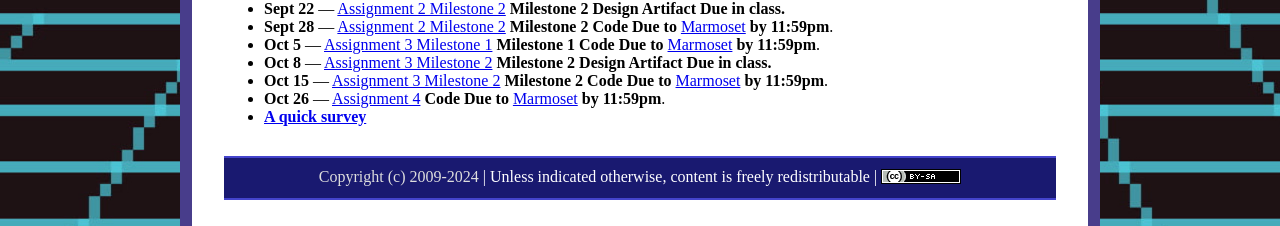
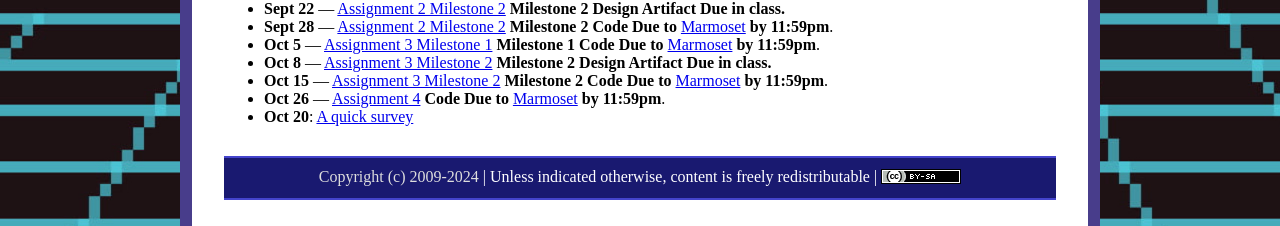
Before and after one commit to ycpcs/cs101-fall2026, a Jekyll site: the page built from index.md, in a window 1280 px wide. Shown: the part 671-897 px from the top of the page. Built offline with Jekyll 4.4.1, drawn with Linux system fonts in a browser that asks for light colours.

Commit message:
Update index.md

```diff
--- a/index.md
+++ b/index.md
@@ -37,7 +37,7 @@
 * **Oct 8** &mdash; [Assignment 3 Milestone 2](assign/assign03.html) **Milestone 2 Design Artifact Due in class.**
 * **Oct 15** &mdash; [Assignment 3 Milestone 2](assign/assign03.html) **Milestone 2 Code Due to** [Marmoset](https://cs.ycp.edu/marmoset) **by 11:59pm**.
 * **Oct 26** &mdash; [Assignment 4](assign/assign04.html) **Code Due to** [Marmoset](https://cs.ycp.edu/marmoset) **by 11:59pm**.
-* **[A quick survey](https://ycp.co1.qualtrics.com/jfe/form/SV_abErUDKP6PjszWu)**
+* **Oct 20**: [A quick survey](https://ycp.co1.qualtrics.com/jfe/form/SV_abErUDKP6PjszWu)
 
 <!--
 * **Sept 5** &mdash; [Assignment 1](assign/assign01.html) **Design Artifact Due in class.**
```
